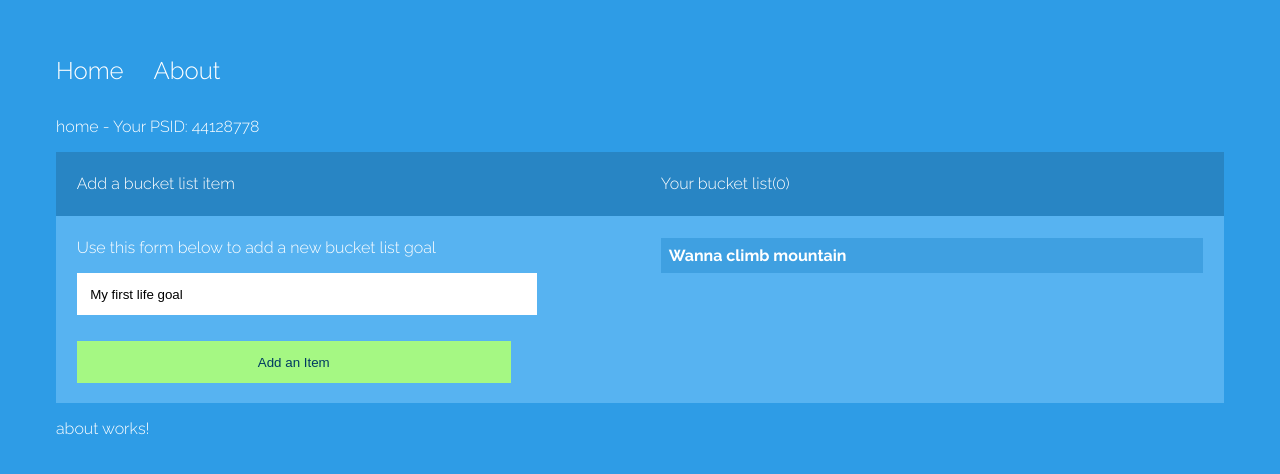
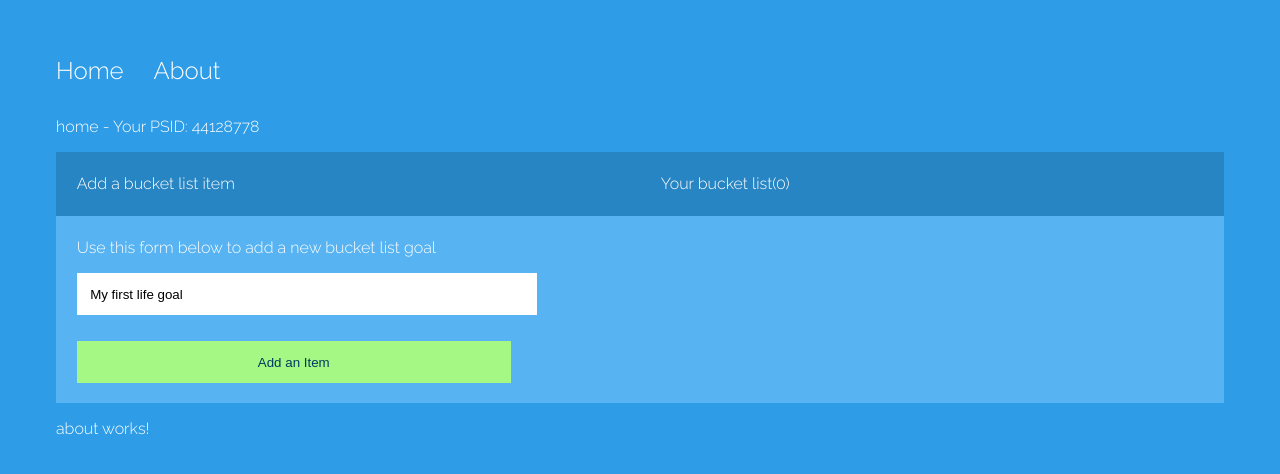
Before and after one commit to pratikaambani/angular5-practise, an Angular app: page / in a window 1280 px wide. Shown: the top 474 px of the page. Built offline with nearby package versions, Linux system fonts and the light colour scheme.

Commit message:
event binding

```diff
--- a/src/app/home/home.component.html
+++ b/src/app/home/home.component.html
@@ -20,6 +20,6 @@
     </form>
   </div>
   <div class="col">
-    <p class="life-container">Wanna climb mountain</p>
+    <p class="life-container" *ngFor="let randomGoal of goals">{{randomGoal}}</p>
   </div>
 </div>
```
Also changed, not shown: Temp Notes.txt.
